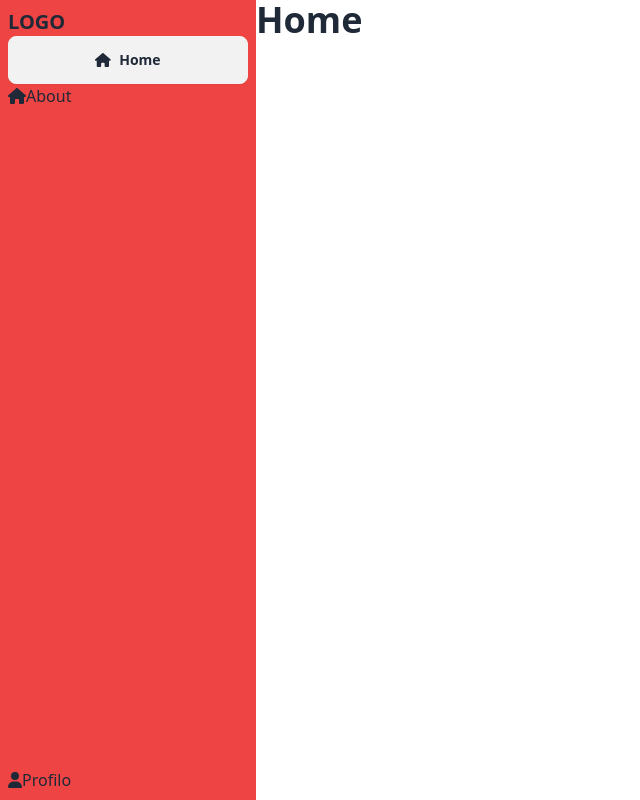
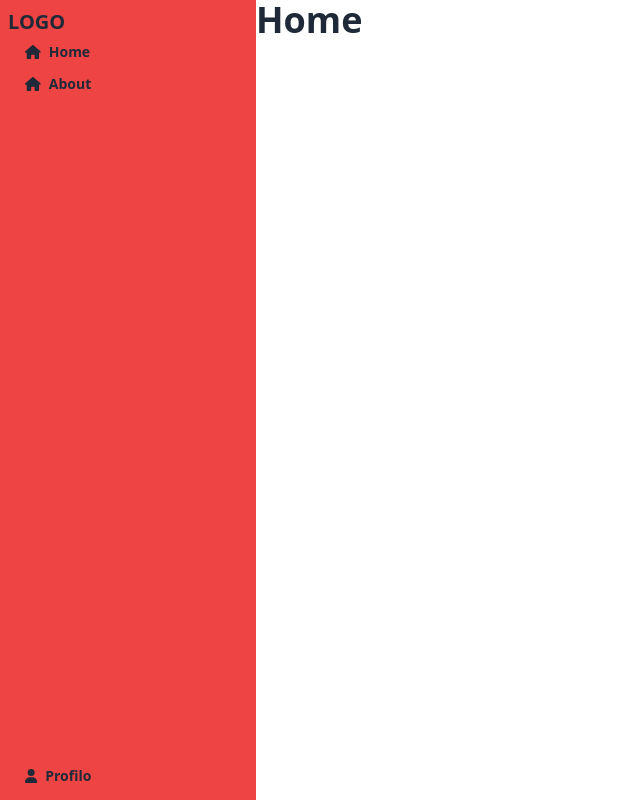
Before and after one commit to LorenzoNicco/software_gestionale_fe, a Vue app: page / in a window 1280 px wide. Shown: the whole page, without its empty margins (0-640 px from the left). Built offline with nearby package versions, Linux system fonts and the light colour scheme.

Commit message:
add axios

```diff
--- a/package.json
+++ b/package.json
@@ -14,6 +14,7 @@
     "@fortawesome/free-regular-svg-icons": "^6.5.1",
     "@fortawesome/free-solid-svg-icons": "^6.5.1",
     "@fortawesome/vue-fontawesome": "^3.0.6",
+    "axios": "^1.6.7",
     "vue": "^3.4.19",
     "vue-router": "^4.3.0"
   },
--- a/src/components/TheSidebarNavigation.vue
+++ b/src/components/TheSidebarNavigation.vue
@@ -12,7 +12,7 @@
             <nav>
                 <ul>
                     <li>
-                        <router-link to="/" class="btn w-full">
+                        <router-link to="/" class="btn btn-outline my-aside-btn">
                             <font-awesome-icon :icon="['fas', 'house']" />
 
                             <span>Home</span>
@@ -20,7 +20,7 @@
                     </li>
 
                     <li>
-                        <router-link to="/about">
+                        <router-link to="/about" class="btn btn-outline btn btn-outline my-aside-btn">
                             <font-awesome-icon :icon="['fas', 'house']" />
 
                             <span>About</span>
@@ -34,7 +34,7 @@
         <nav>
             <ul>
                 <li>
-                    <router-link to="/profile">
+                    <router-link to="/profile" class="btn btn-outline btn btn-outline my-aside-btn">
                             <font-awesome-icon :icon="['fas', 'user']" />
 
                             <span>Profilo</span>
--- a/src/main.js
+++ b/src/main.js
@@ -7,6 +7,34 @@ import App from './App.vue'
 //Importazione del router dal file dedicato
 import router from './router/index.js'
 
+//Importazione axios
+import axios from 'axios';
+// Settaggio globale di axios
+window.axios = axios;
+// Configurazione degli headers di default
+axios.defaults.headers.common['X-Requested-With'] = 'XMLHttpRequest';
+// Definizione dell'url di base per tutte le richieste axios
+axios.defaults.baseURL = 'http://<YOUR-LARAVEL-API-SERVER>/api';
+// Se c'è un token nel localStorage, settarlo come default Authorization header
+if (localStorage.getItem('token')) {
+    axios.defaults.headers.common['Authorization'] = `Bearer ${localStorage.getItem('token')}`;
+}
+// Gestione della scadenza dei token e di quelli invalidi
+axios.interceptors.response.use(
+    (response) => response,
+    (error) => {
+        if (error.response?.status === 401) {
+            // Rimozione del token dal local storage:
+            localStorage.removeItem('token');
+            // Reset dell'axios Authorization header:
+            axios.defaults.headers.common['Authorization'] = 'Bearer';
+            // Redirect l'utente alla login page:
+            router.push({ name: 'login' });
+        }
+        return Promise.reject(error);
+    }
+);
+
 //Importazione FontAwesome
 import { library } from '@fortawesome/fontawesome-svg-core'
 import { fas } from '@fortawesome/free-solid-svg-icons'
--- a/src/output.css
+++ b/src/output.css
@@ -891,6 +891,99 @@ html {
     --glass-border-opacity: 15%;
   }
 
+  .btn-outline:hover {
+    --tw-border-opacity: 1;
+    border-color: var(--fallback-bc,oklch(var(--bc)/var(--tw-border-opacity)));
+    --tw-bg-opacity: 1;
+    background-color: var(--fallback-bc,oklch(var(--bc)/var(--tw-bg-opacity)));
+    --tw-text-opacity: 1;
+    color: var(--fallback-b1,oklch(var(--b1)/var(--tw-text-opacity)));
+  }
+
+  .btn-outline.btn-primary:hover {
+    --tw-text-opacity: 1;
+    color: var(--fallback-pc,oklch(var(--pc)/var(--tw-text-opacity)));
+  }
+
+  @supports (color: color-mix(in oklab, black, black)) {
+    .btn-outline.btn-primary:hover {
+      background-color: color-mix(in oklab, var(--fallback-p,oklch(var(--p)/1)) 90%, black);
+      border-color: color-mix(in oklab, var(--fallback-p,oklch(var(--p)/1)) 90%, black);
+    }
+  }
+
+  .btn-outline.btn-secondary:hover {
+    --tw-text-opacity: 1;
+    color: var(--fallback-sc,oklch(var(--sc)/var(--tw-text-opacity)));
+  }
+
+  @supports (color: color-mix(in oklab, black, black)) {
+    .btn-outline.btn-secondary:hover {
+      background-color: color-mix(in oklab, var(--fallback-s,oklch(var(--s)/1)) 90%, black);
+      border-color: color-mix(in oklab, var(--fallback-s,oklch(var(--s)/1)) 90%, black);
+    }
+  }
+
+  .btn-outline.btn-accent:hover {
+    --tw-text-opacity: 1;
+    color: var(--fallback-ac,oklch(var(--ac)/var(--tw-text-opacity)));
+  }
+
+  @supports (color: color-mix(in oklab, black, black)) {
+    .btn-outline.btn-accent:hover {
+      background-color: color-mix(in oklab, var(--fallback-a,oklch(var(--a)/1)) 90%, black);
+      border-color: color-mix(in oklab, var(--fallback-a,oklch(var(--a)/1)) 90%, black);
+    }
+  }
+
+  .btn-outline.btn-success:hover {
+    --tw-text-opacity: 1;
+    color: var(--fallback-suc,oklch(var(--suc)/var(--tw-text-opacity)));
+  }
+
+  @supports (color: color-mix(in oklab, black, black)) {
+    .btn-outline.btn-success:hover {
+      background-color: color-mix(in oklab, var(--fallback-su,oklch(var(--su)/1)) 90%, black);
+      border-color: color-mix(in oklab, var(--fallback-su,oklch(var(--su)/1)) 90%, black);
+    }
+  }
+
+  .btn-outline.btn-info:hover {
+    --tw-text-opacity: 1;
+    color: var(--fallback-inc,oklch(var(--inc)/var(--tw-text-opacity)));
+  }
+
+  @supports (color: color-mix(in oklab, black, black)) {
+    .btn-outline.btn-info:hover {
+      background-color: color-mix(in oklab, var(--fallback-in,oklch(var(--in)/1)) 90%, black);
+      border-color: color-mix(in oklab, var(--fallback-in,oklch(var(--in)/1)) 90%, black);
+    }
+  }
+
+  .btn-outline.btn-warning:hover {
+    --tw-text-opacity: 1;
+    color: var(--fallback-wac,oklch(var(--wac)/var(--tw-text-opacity)));
+  }
+
+  @supports (color: color-mix(in oklab, black, black)) {
+    .btn-outline.btn-warning:hover {
+      background-color: color-mix(in oklab, var(--fallback-wa,oklch(var(--wa)/1)) 90%, black);
+      border-color: color-mix(in oklab, var(--fallback-wa,oklch(var(--wa)/1)) 90%, black);
+    }
+  }
+
+  .btn-outline.btn-error:hover {
+    --tw-text-opacity: 1;
+    color: var(--fallback-erc,oklch(var(--erc)/var(--tw-text-opacity)));
+  }
+
+  @supports (color: color-mix(in oklab, black, black)) {
+    .btn-outline.btn-error:hover {
+      background-color: color-mix(in oklab, var(--fallback-er,oklch(var(--er)/1)) 90%, black);
+      border-color: color-mix(in oklab, var(--fallback-er,oklch(var(--er)/1)) 90%, black);
+    }
+  }
+
   .btn-disabled:hover,
     .btn[disabled]:hover,
     .btn:disabled:hover {
@@ -922,6 +1015,43 @@ html {
   }
 }
 
+@supports (color: color-mix(in oklab, black, black)) {
+  .btn-outline.btn-primary.btn-active {
+    background-color: color-mix(in oklab, var(--fallback-p,oklch(var(--p)/1)) 90%, black);
+    border-color: color-mix(in oklab, var(--fallback-p,oklch(var(--p)/1)) 90%, black);
+  }
+
+  .btn-outline.btn-secondary.btn-active {
+    background-color: color-mix(in oklab, var(--fallback-s,oklch(var(--s)/1)) 90%, black);
+    border-color: color-mix(in oklab, var(--fallback-s,oklch(var(--s)/1)) 90%, black);
+  }
+
+  .btn-outline.btn-accent.btn-active {
+    background-color: color-mix(in oklab, var(--fallback-a,oklch(var(--a)/1)) 90%, black);
+    border-color: color-mix(in oklab, var(--fallback-a,oklch(var(--a)/1)) 90%, black);
+  }
+
+  .btn-outline.btn-success.btn-active {
+    background-color: color-mix(in oklab, var(--fallback-su,oklch(var(--su)/1)) 90%, black);
+    border-color: color-mix(in oklab, var(--fallback-su,oklch(var(--su)/1)) 90%, black);
+  }
+
+  .btn-outline.btn-info.btn-active {
+    background-color: color-mix(in oklab, var(--fallback-in,oklch(var(--in)/1)) 90%, black);
+    border-color: color-mix(in oklab, var(--fallback-in,oklch(var(--in)/1)) 90%, black);
+  }
+
+  .btn-outline.btn-warning.btn-active {
+    background-color: color-mix(in oklab, var(--fallback-wa,oklch(var(--wa)/1)) 90%, black);
+    border-color: color-mix(in oklab, var(--fallback-wa,oklch(var(--wa)/1)) 90%, black);
+  }
+
+  .btn-outline.btn-error.btn-active {
+    background-color: color-mix(in oklab, var(--fallback-er,oklch(var(--er)/1)) 90%, black);
+    border-color: color-mix(in oklab, var(--fallback-er,oklch(var(--er)/1)) 90%, black);
+  }
+}
+
 .btn:focus-visible {
   outline-style: solid;
   outline-width: 2px;
@@ -938,6 +1068,95 @@ html {
 .btn.glass.btn-active {
   --glass-opacity: 25%;
   --glass-border-opacity: 15%;
+}
+
+.btn-outline {
+  border-color: currentColor;
+  background-color: transparent;
+  --tw-text-opacity: 1;
+  color: var(--fallback-bc,oklch(var(--bc)/var(--tw-text-opacity)));
+  --tw-shadow: 0 0 #0000;
+  --tw-shadow-colored: 0 0 #0000;
+  box-shadow: var(--tw-ring-offset-shadow, 0 0 #0000), var(--tw-ring-shadow, 0 0 #0000), var(--tw-shadow);
+}
+
+.btn-outline.btn-active {
+  --tw-border-opacity: 1;
+  border-color: var(--fallback-bc,oklch(var(--bc)/var(--tw-border-opacity)));
+  --tw-bg-opacity: 1;
+  background-color: var(--fallback-bc,oklch(var(--bc)/var(--tw-bg-opacity)));
+  --tw-text-opacity: 1;
+  color: var(--fallback-b1,oklch(var(--b1)/var(--tw-text-opacity)));
+}
+
+.btn-outline.btn-primary {
+  --tw-text-opacity: 1;
+  color: var(--fallback-p,oklch(var(--p)/var(--tw-text-opacity)));
+}
+
+.btn-outline.btn-primary.btn-active {
+  --tw-text-opacity: 1;
+  color: var(--fallback-pc,oklch(var(--pc)/var(--tw-text-opacity)));
+}
+
+.btn-outline.btn-secondary {
+  --tw-text-opacity: 1;
+  color: var(--fallback-s,oklch(var(--s)/var(--tw-text-opacity)));
+}
+
+.btn-outline.btn-secondary.btn-active {
+  --tw-text-opacity: 1;
+  color: var(--fallback-sc,oklch(var(--sc)/var(--tw-text-opacity)));
+}
+
+.btn-outline.btn-accent {
+  --tw-text-opacity: 1;
+  color: var(--fallback-a,oklch(var(--a)/var(--tw-text-opacity)));
+}
+
+.btn-outline.btn-accent.btn-active {
+  --tw-text-opacity: 1;
+  color: var(--fallback-ac,oklch(var(--ac)/var(--tw-text-opacity)));
+}
+
+.btn-outline.btn-success {
+  --tw-text-opacity: 1;
+  color: var(--fallback-su,oklch(var(--su)/var(--tw-text-opacity)));
+}
+
+.btn-outline.btn-success.btn-active {
+  --tw-text-opacity: 1;
+  color: var(--fallback-suc,oklch(var(--suc)/var(--tw-text-opacity)));
+}
+
+.btn-outline.btn-info {
+  --tw-text-opacity: 1;
+  color: var(--fallback-in,oklch(var(--in)/var(--tw-text-opacity)));
+}
+
+.btn-outline.btn-info.btn-active {
+  --tw-text-opacity: 1;
+  color: var(--fallback-inc,oklch(var(--inc)/var(--tw-text-opacity)));
+}
+
+.btn-outline.btn-warning {
+  --tw-text-opacity: 1;
+  color: var(--fallback-wa,oklch(var(--wa)/var(--tw-text-opacity)));
+}
+
+.btn-outline.btn-warning.btn-active {
+  --tw-text-opacity: 1;
+  color: var(--fallback-wac,oklch(var(--wac)/var(--tw-text-opacity)));
+}
+
+.btn-outline.btn-error {
+  --tw-text-opacity: 1;
+  color: var(--fallback-er,oklch(var(--er)/var(--tw-text-opacity)));
+}
+
+.btn-outline.btn-error.btn-active {
+  --tw-text-opacity: 1;
+  color: var(--fallback-erc,oklch(var(--erc)/var(--tw-text-opacity)));
 }
 
 .btn.btn-disabled,
@@ -1123,20 +1342,8 @@ html {
   height: 100vh;
 }
 
-.max-h-full {
-  max-height: 100%;
-}
-
 .w-1\/5 {
   width: 20%;
-}
-
-.w-96 {
-  width: 24rem;
-}
-
-.w-full {
-  width: 100%;
 }
 
 .flex-col {
@@ -1169,3 +1376,17 @@ html {
 .font-bold {
   font-weight: 700;
 }
+
+/**************************************************************
+OVERRIDE
+**************************************************************/
+
+/* Sovrascrittura per pulsanti in aside. Da aggiungere a btn e btn-outline */
+
+.my-aside-btn {
+  border-color: transparent;
+  width: 100%;
+  height: 2rem;
+  min-height: 2rem;
+  justify-content: start;
+}
--- a/src/style.css
+++ b/src/style.css
@@ -1,3 +1,15 @@
 @tailwind base;
 @tailwind components;
 @tailwind utilities;
+
+/**************************************************************
+OVERRIDE
+**************************************************************/
+/* Sovrascrittura per pulsanti in aside. Da aggiungere a btn e btn-outline */
+.my-aside-btn {
+    border-color: transparent;
+    width: 100%;
+    height: 2rem;
+    min-height: 2rem;
+    justify-content: start;
+}
```
Also changed, not shown: 1 other file (tests, documents, lock files or other folders).
